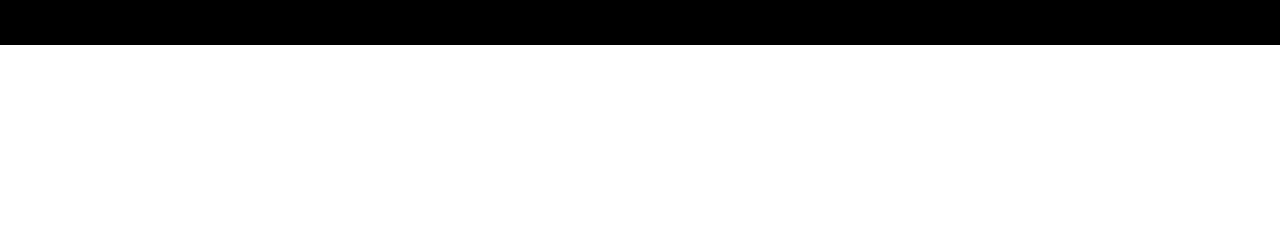
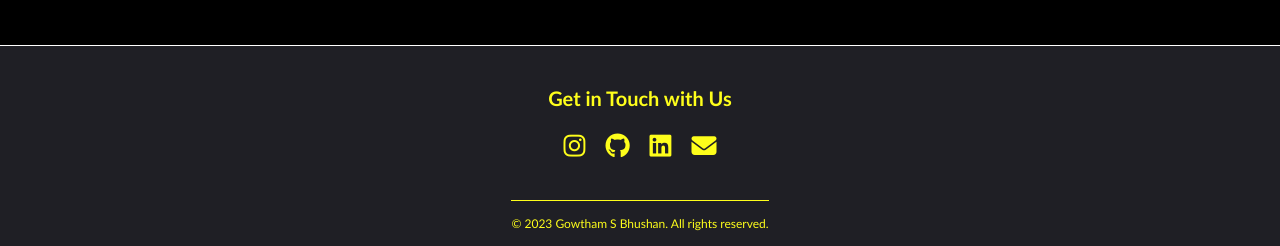
Before and after one commit to NaveenGadugina678/Portfolio, a plain HTML site: page project4/index.html in a window 1280 px wide. Shown: the part 1481-1727 px from the top of the page. Before the commit the page ends 1526 px from the top, so only its background shows below. Drawn offline with Linux system fonts and the light colour scheme.

Commit message:
2nd commit

```diff
--- a/project4/index.html
+++ b/project4/index.html
@@ -5,6 +5,7 @@
     <meta name="viewport" content="width=device-width, initial-scale=1.0">
     <title>Gowtham S Bhushan</title>
     <link rel="stylesheet" href="style.css">
+    <link rel="stylesheet" href="https://cdnjs.cloudflare.com/ajax/libs/font-awesome/6.7.2/css/all.min.css" integrity="sha512-Evv84Mr4kqVGRNSgIGL/F/aIDqQb7xQ2vcrdIwxfjThSH8CSR7PBEakCr51Ck+w+/U6swU2Im1vVX0SVk9ABhg==" crossorigin="anonymous" referrerpolicy="no-referrer" />
 </head>
 <body>
     <header>
@@ -74,5 +75,16 @@
         <h6>@ graphic designing</h6>
         </div>
     </section>
+
+    <footer>
+        <h6>Get in Touch with Us</h6>
+        <div class="icons">
+            <div class="instagram"><i class="fa-brands fa-instagram"></i></div>
+            <div class="github"><i class="fa-brands fa-github"></i></div>
+            <div class="linkedin"><i class="fa-brands fa-linkedin"></i></div>
+            <div class="email"><i class="fa-solid fa-envelope"></i></div>
+        </div>
+        <div class="copyrights">© 2023 Gowtham S Bhushan. All rights reserved.</div>
+    </footer>
 </body>
 </html>
--- a/project4/style.css
+++ b/project4/style.css
@@ -188,3 +188,49 @@
     display: flexbox;
     box-shadow: 8px 8px 0px  1px rgb(254, 254, 27);
 }
+
+/* Footer */
+
+footer{
+    background-color: rgb(31, 31, 37);
+    color: rgb(254, 254, 27);
+    height: 200px;
+    border-top: 0.2px solid white;
+    justify-items: center;
+    align-items: center;
+}
+footer h6{
+    padding-top: 40px;
+    text-align: center;
+    font-size: 20px;
+}
+
+.icons{
+    display: flex;
+    justify-content: center;
+    margin-top: 20px;
+}
+
+.instagram, .github, .linkedin{
+    margin-right: 20px;
+    color: rgb(254, 254, 27);
+    font-size: 25px;
+}
+
+.email{
+    color: rgb(254, 254, 27);
+    font-size: 25px;
+}
+
+.copyrights{
+    padding-top: 15px;
+    margin-top: 40px;
+    text-decoration: none;
+    color: rgb(254, 254, 27);
+    font-size: 12px;
+    text-align: center;
+    border-top: 0.2px solid rgb(254, 254, 27);
+    margin-right: 100px;
+    margin-left: 100px;
+    align-items: center;
+ }
```
